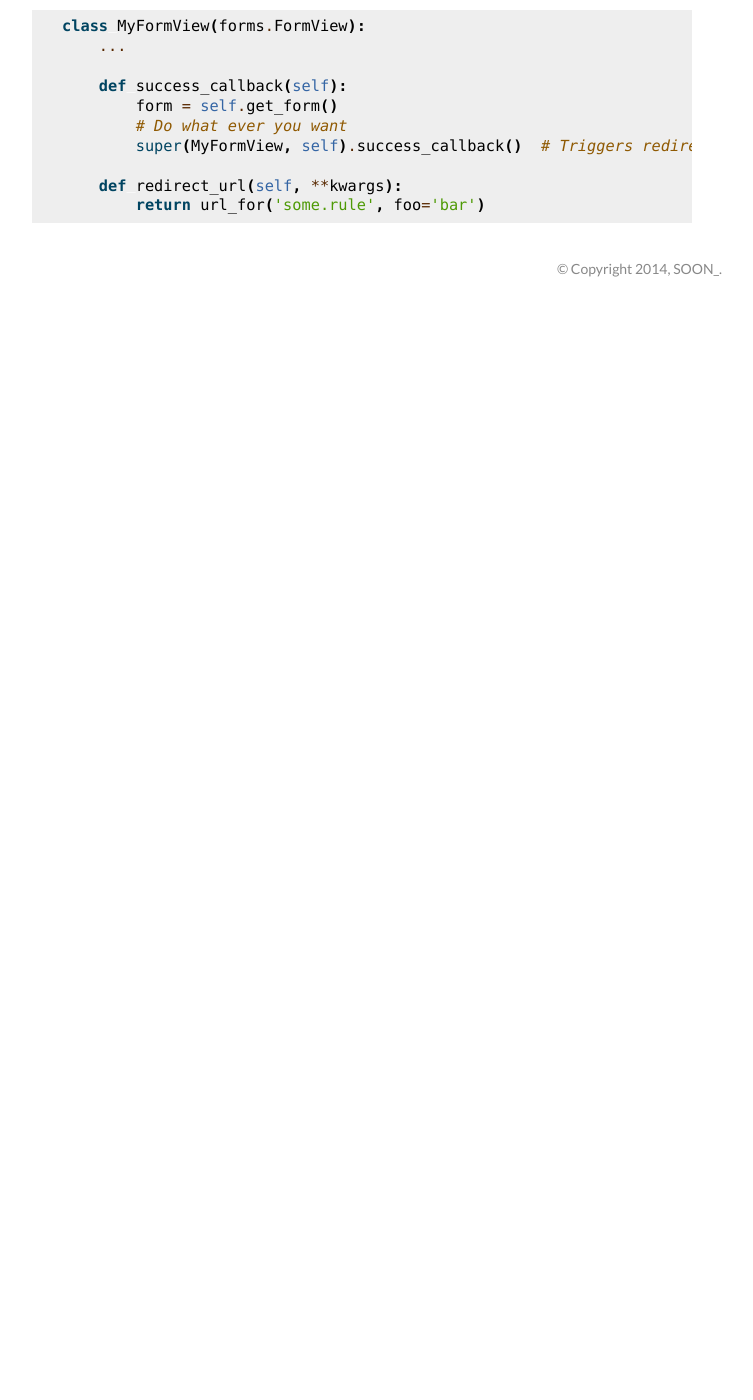
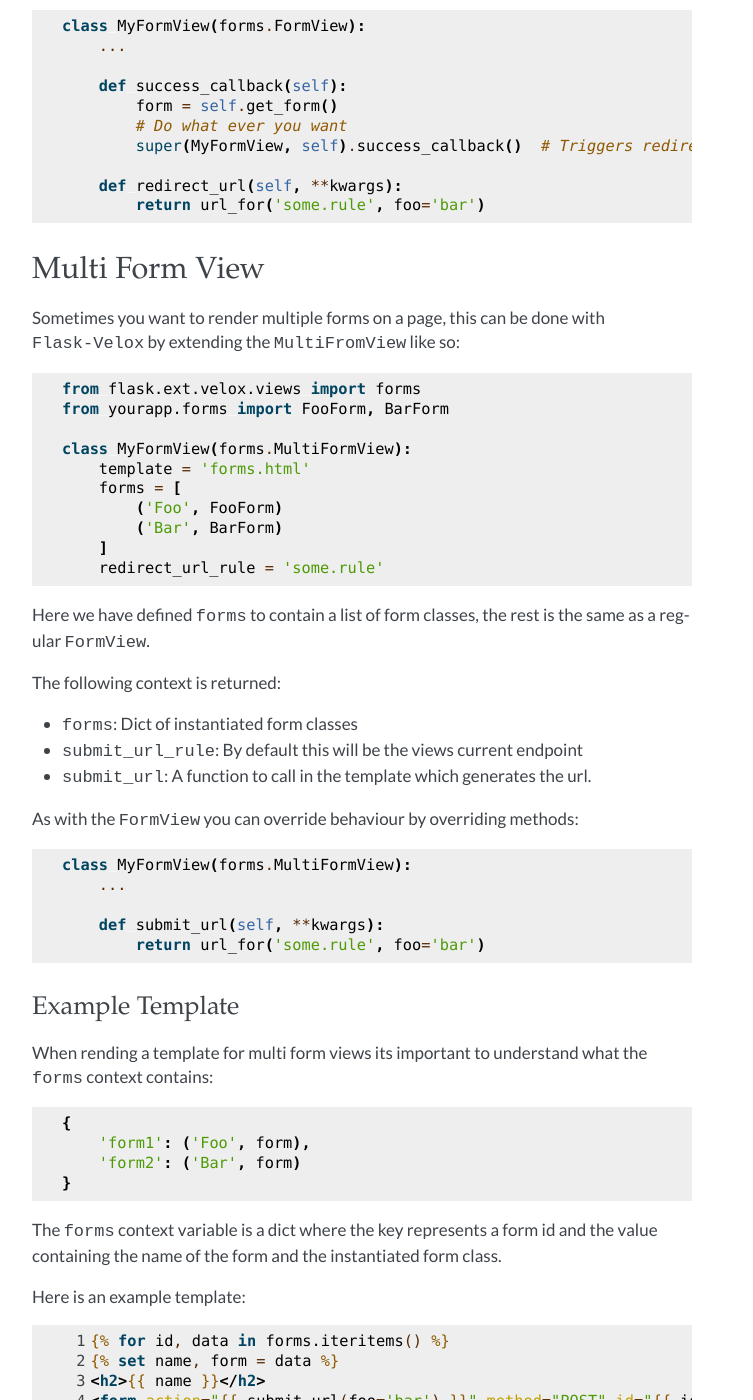
Before and after one commit to thisissoon/Flask-Velox, a Sphinx documentation site: the page built from docs/forms.rst, in a window 1280 px wide and 1400 px high, scrolled down 1622 px. Shown: the whole window, without its empty margins (438-1191 px from the left). Built offline with Sphinx 7.4.7, drawn with Linux system fonts in a browser that asks for light colours; some web fonts are replaced; pages that are not in the unit, such as notebooks, are missing from menus; before the commit the page ends 1929 px from its top, so only the background shows below that; some of the changed text lies outside the part shown.

Commit message:
Form documentation

```diff
--- a/docs/forms.rst
+++ b/docs/forms.rst
@@ -44,9 +44,9 @@ Example Template
 Here is how you might write a template for the above view. This assumes the
 current url rule is ``forms.foo`` which relates to url ``/forms/foo``.
 
-.. code-block:: html
+.. code-block:: html+jinja
 
-    <form action={{ submit_url(foo='bar') }} method="POST">
+    <form action="{{ submit_url(foo='bar') }}" method="POST">
         <ul>
             {% for field in form %}
             <li>{{ field.label }} {{ field }}</li>
@@ -91,3 +91,95 @@ Ofcourse you can also override the method use for generating the
 
         def redirect_url(self, **kwargs):
             return url_for('some.rule', foo='bar')
+
+Multi Form View
+---------------
+
+Sometimes you want to render multiple forms on a page, this can be done with
+``Flask-Velox`` by extending the ``MultiFromView`` like so:
+
+.. code-block:: python
+
+    from flask.ext.velox.views import forms
+    from yourapp.forms import FooForm, BarForm
+
+    class MyFormView(forms.MultiFormView):
+        template = 'forms.html'
+        forms = [
+            ('Foo', FooForm)
+            ('Bar', BarForm)
+        ]
+        redirect_url_rule = 'some.rule'
+
+Here we have defined ``forms`` to contain a list of form classes, the rest is
+the same as a regular ``FormView``.
+
+The following context is returned:
+
+* ``forms``: Dict of instantiated form classes
+* ``submit_url_rule``: By default this will be the views current endpoint
+* ``submit_url``: A function to call in the template which generates the url.
+
+As with the ``FormView`` you can override behaviour by overriding methods:
+
+.. code-block:: python
+
+    class MyFormView(forms.MultiFormView):
+        ...
+
+        def submit_url(self, **kwargs):
+            return url_for('some.rule', foo='bar')
+
+Example Template
+~~~~~~~~~~~~~~~~
+
+When rending a template for multi form views its important to understand
+what the ``forms`` context contains::
+
+    {
+        'form1': ('Foo', form),
+        'form2': ('Bar', form)
+    }
+
+The ``forms`` context variable is a dict where the key represents a form id
+and the value containing the name of the form and the instantiated form class.
+
+Here is an example template:
+
+.. code-block:: html+jinja
+    :linenos:
+    :emphasize-lines: 5
+
+    {% for id, data in forms.iteritems() %}
+    {% set name, form = data %}
+    <h2>{{ name }}</h2>
+    <form action="{{ submit_url(foo='bar') }}" method="POST" id="{{ id }}">
+        <input type="hidden" name="form" id="form" value="{{ id }}">
+        <ul>
+            {% for field in form %}
+            <li>{{ field.label }} {{ field }}</li>
+            {% endfor %}
+        </ul>
+        <button type="submit">Submit</button>
+    </form>
+    {% endform %}
+
+Line 5 is emphasized as we have added a hidden field containing the form id
+which is generated at run time, its this which is used to determine which
+form has been submit and therefore which needs to validated.
+
+Success Callback
+~~~~~~~~~~~~~~~~
+
+In a multi form view only one form can be submit at a time, this means the
+behaviour of the ``get_form`` method will have changed, it will now only return
+the submit form object.
+
+.. code-block:: python
+
+    class MyFormView(forms.MultiFormView):
+        ...
+
+        def success_callback(self):
+            form = self.get_form()  # The submit form and is valid
+            # Do what ever you want
--- a/docs/index.rst
+++ b/docs/index.rst
@@ -14,7 +14,7 @@ Guide
 -----
 
 .. toctree::
-   :maxdepth: 2
+   :maxdepth: 3
 
    installation
    quickstart
```
